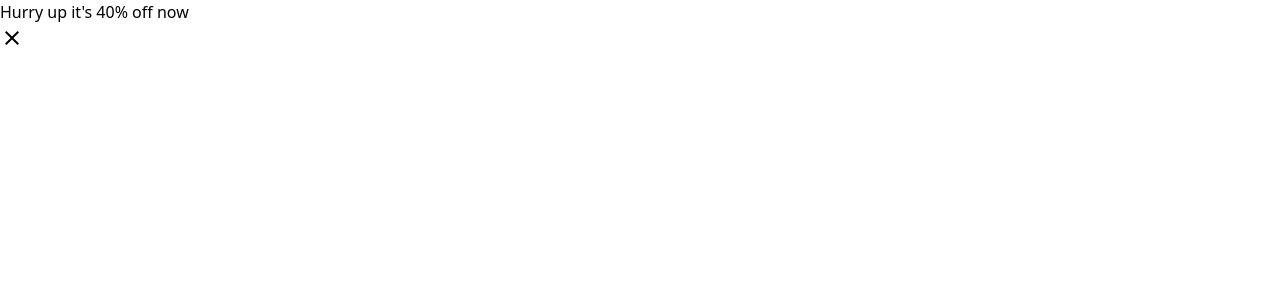
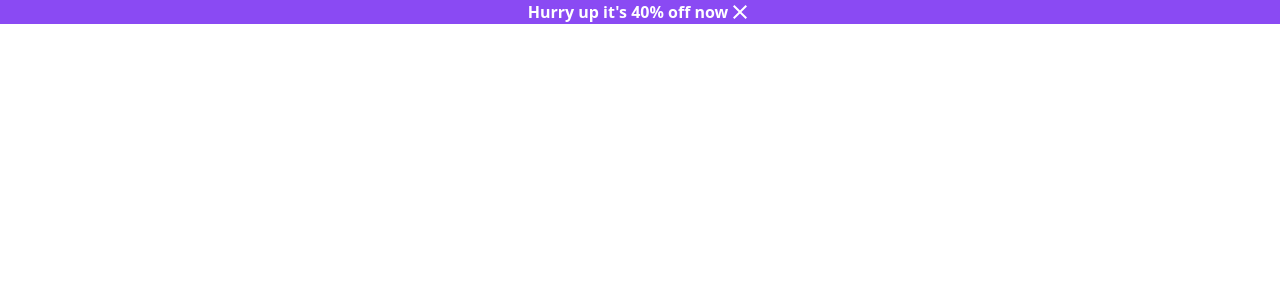
Before and after one commit to The-DigitalAcademy/opiwe-react-shopping-online, a React (Create React App) app: page / in a window 1280 px wide. Shown: the top 300 px of the page. Built offline with nearby package versions, Linux system fonts and the light colour scheme.

Commit message:
updated it

```diff
--- a/src/components/Announce.jsx
+++ b/src/components/Announce.jsx
@@ -3,9 +3,9 @@
 
 function Announce(){
     return(
-        <div>
+        <div className="bg-[#8a4af3] font-bold text-white flex items-center justify-center">
             <h2>Hurry up it's 40% off now</h2>
-            <Close/>
+            <Close className="cursor-pointer"/>
         </div>
     );
 }
```
